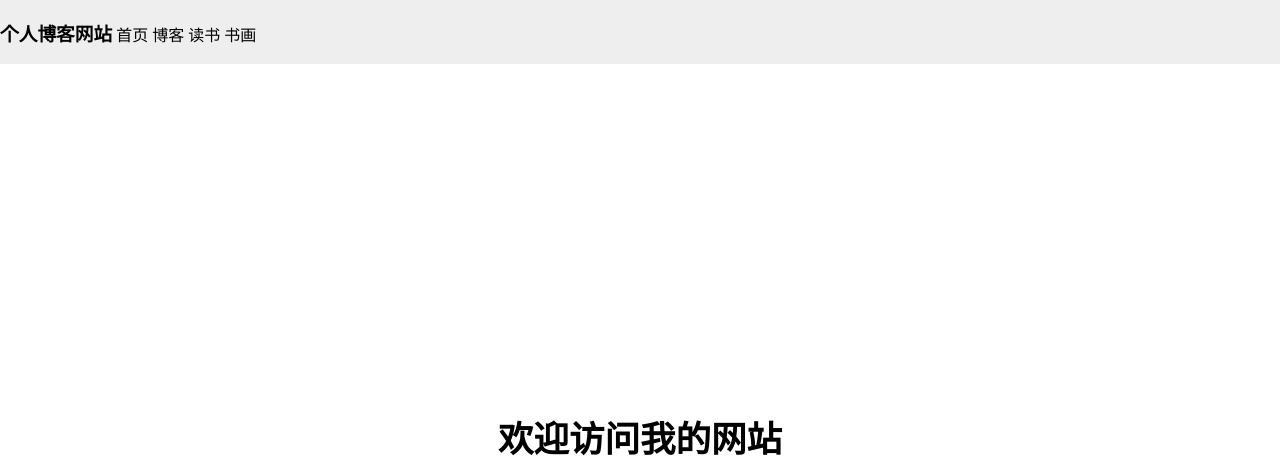
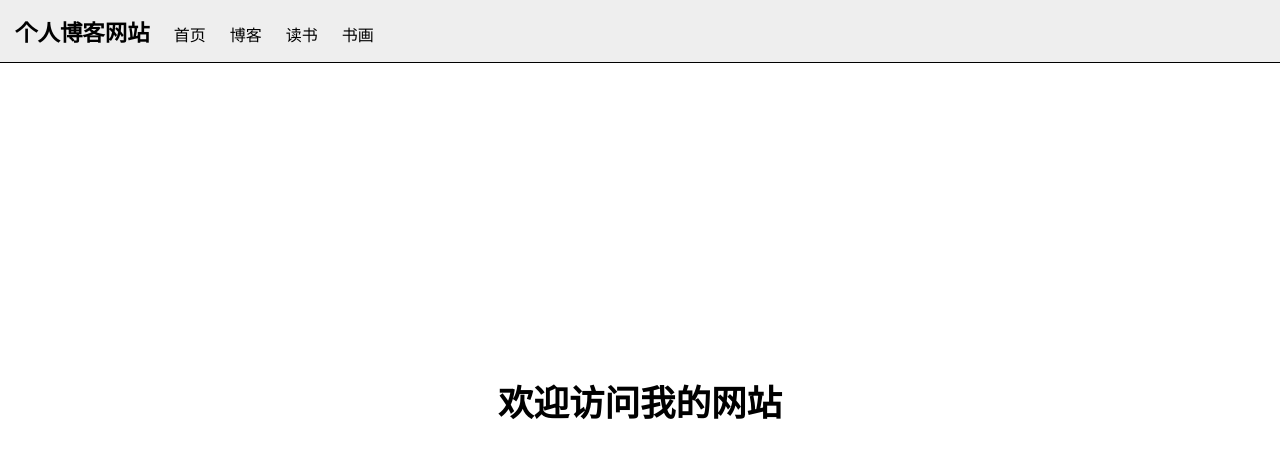
Before and after one commit to Zhanglianshen2018/mysite, a Django app: page / in a window 1280 px wide. Shown: the top 458 px of the page. Run offline with Django 3.2, Linux system fonts and the light colour scheme.

Commit message:
第三次同步文件

```diff
--- a/mysite/settings.py
+++ b/mysite/settings.py
@@ -129,3 +129,7 @@ USE_TZ = True
 # https://docs.djangoproject.com/en/3.0/howto/static-files/
 
 STATIC_URL = '/static/'
+STATICFILES_DIRS=[
+    os.path.join(BASE_DIR, 'static')
+
+]
--- a/static/css/base.css
+++ b/static/css/base.css
@@ -4,13 +4,16 @@
 		}
 		div.nav{
 			background-color: #eee;
-            border-bottom: 1px;
+            border-bottom: 1px solid;
+            padding: 10px 5px;
 		}
 
 		div.nav a{
 			text-decoration: none;
 			color: black;
+            padding: 5px 10px;
 		}
 		div.nav a.logo{
 			display:inline-block;
+            font-size: 120%;
 		}
--- /dev/null
+++ b/static/css/home.css
@@ -0,0 +1,7 @@
+h3.home-content {
+    font-size: 222%;
+    position: absolute;
+    left: 50%;
+    top: 50%;
+    transform: translate(-50%, -50%);
+}
--- a/templates/base.html
+++ b/templates/base.html
@@ -1,26 +1,13 @@
+{% load static%}
 <!DOCTYPE html>
 <html>
 <head>
     <meta charset="UTF-8">
-    <style type="text/css">
-		body {
-			padding: 0;
-			margin: 0;
-		}
-		div.nav{
-			background-color: #eee;
-            border-bottom: 1px;
-		}
+    <title>{% block title %}{% endblock %}</title>
+	<!--link rel="stylesheet" type="text/css" href="/static/css/base.css"/-->
+	<link rel="stylesheet" type="text/css" href="{% static 'css/base.css' %}"/>
+	{% block header_extends %} {% endblock %}
 
-		div.nav a{
-			text-decoration: none;
-			color: black;
-		}
-		div.nav a.logo{
-			display:inline-block;
-		}
-    </style>
-    <title>{% block title %}{% endblock %}</title>
 </head>
 <body>
     <div class='nav'>
--- a/templates/home.html
+++ b/templates/home.html
@@ -1,4 +1,5 @@
 {% extends 'base.html' %}
+{% load static %}
 
 
 {# 页面标题 #}
@@ -6,17 +7,12 @@
     我的网站|首页
 {% endblock %}
 
+{% block header_extends %}
+	<link rel="stylesheet" type="text/css" href="{% static 'css/home.css' %}"/>
+{% endblock %}
+
 {# 页面内容 #}
 {% block content %}
     <h3 class="home-content">欢迎访问我的网站</h3>
 
-    <style type="text/css">
-        h3.home-content{
-            font-size: 222%;
-            position: absolute;
-            left: 50%;
-            top: 50%;
-            transform: translate(-50%, -50%);
-        }
-    </style>
 {% endblock %}
```
